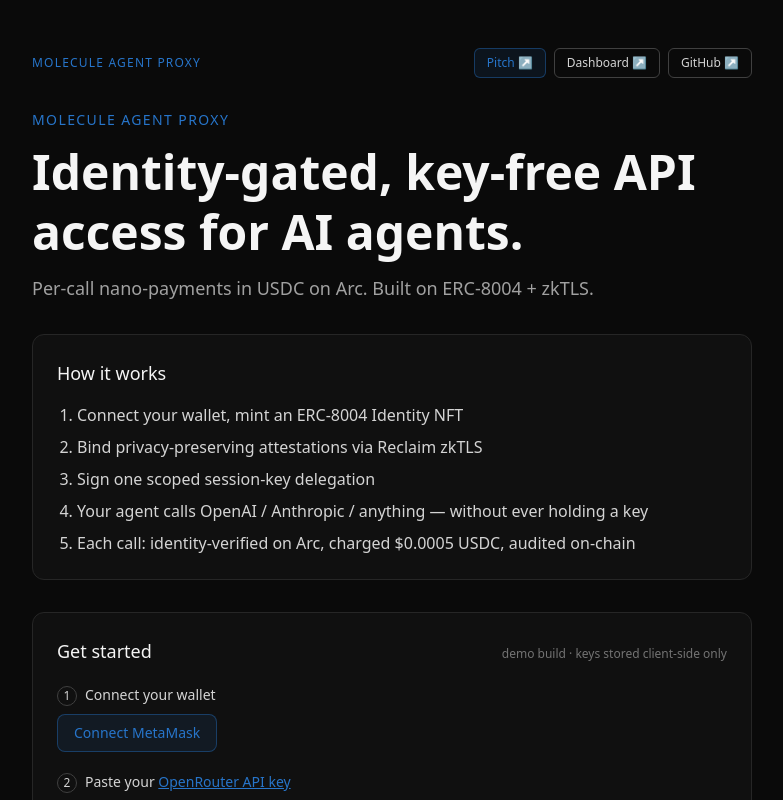
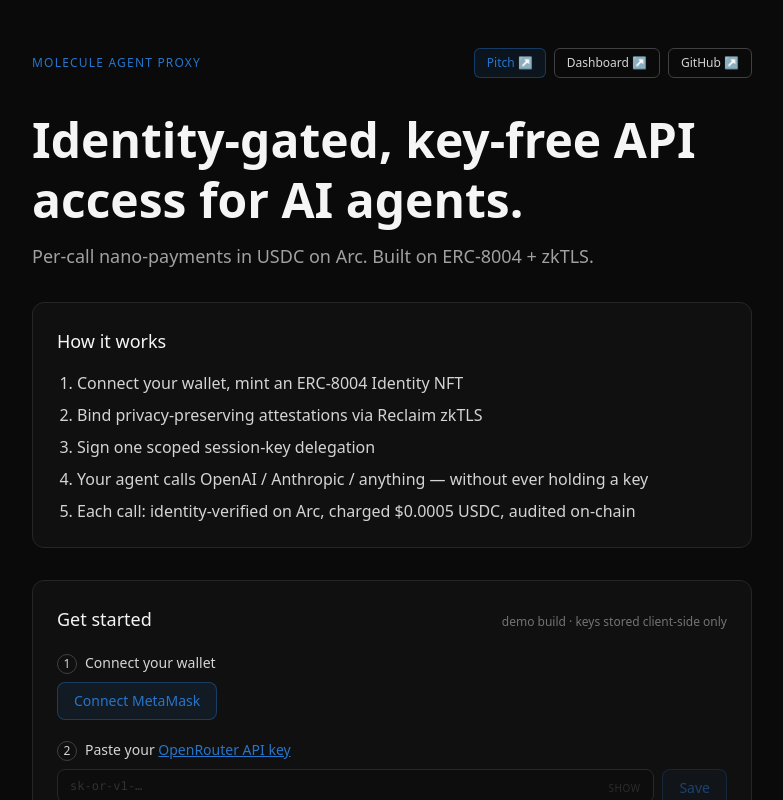
Before and after one commit to molecule-protocol/molecule-agent-proxy, a Next.js app in the folder apps/web/: page / in a window 1280 px wide. Shown: the top 800 px of the page, without its empty margins (248-1031 px from the left). Built offline with nearby package versions, Linux system fonts and the light colour scheme.

Commit message:
ui(landing): remove duplicate eyebrow (nav brand already shows it)

```diff
--- a/apps/web/src/app/page.tsx
+++ b/apps/web/src/app/page.tsx
@@ -37,9 +37,6 @@
       </nav>
 
       <header className="space-y-3">
-        <p className="text-sm uppercase tracking-widest text-[var(--color-usdc)]">
-          Molecule Agent Proxy
-        </p>
         <h1 className="text-5xl font-semibold leading-tight">
           Identity-gated, key-free API access for AI agents.
         </h1>
```
